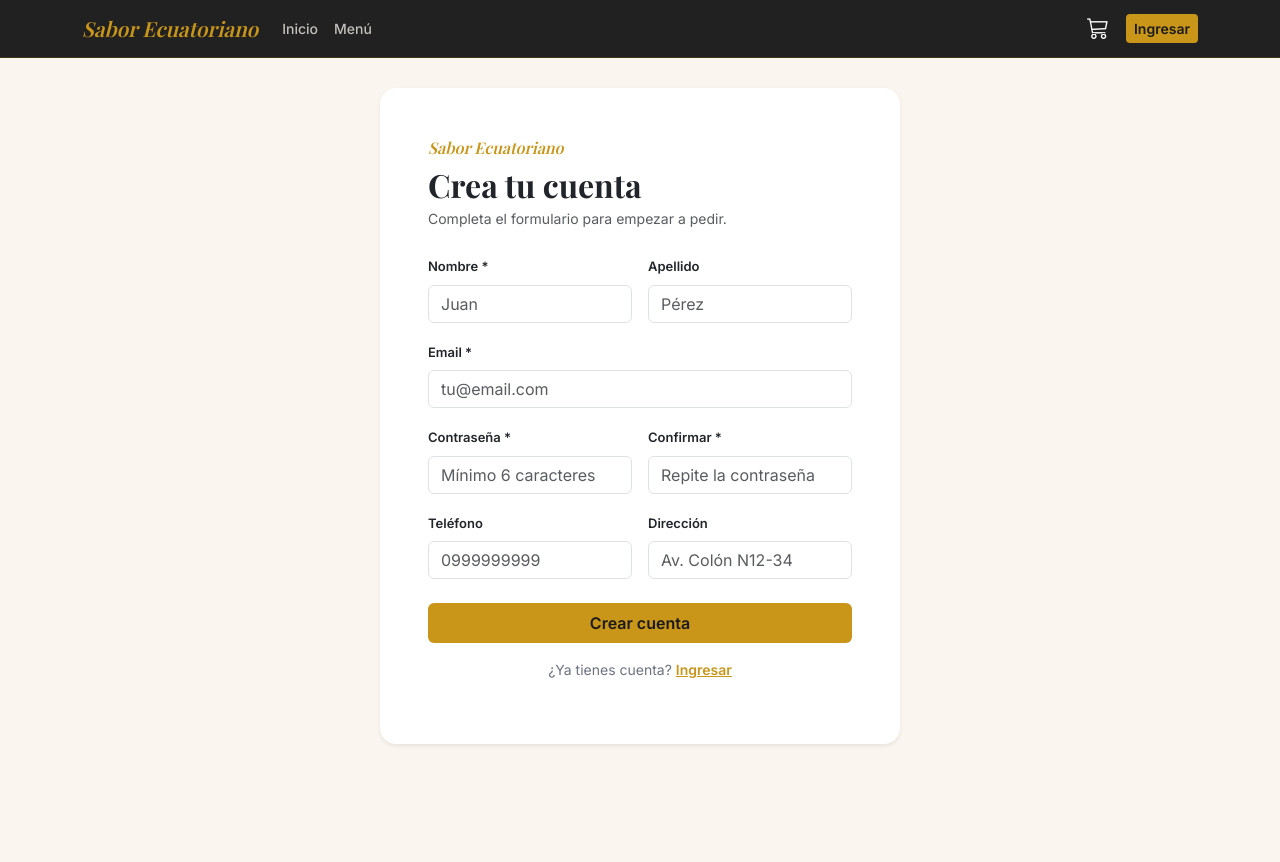
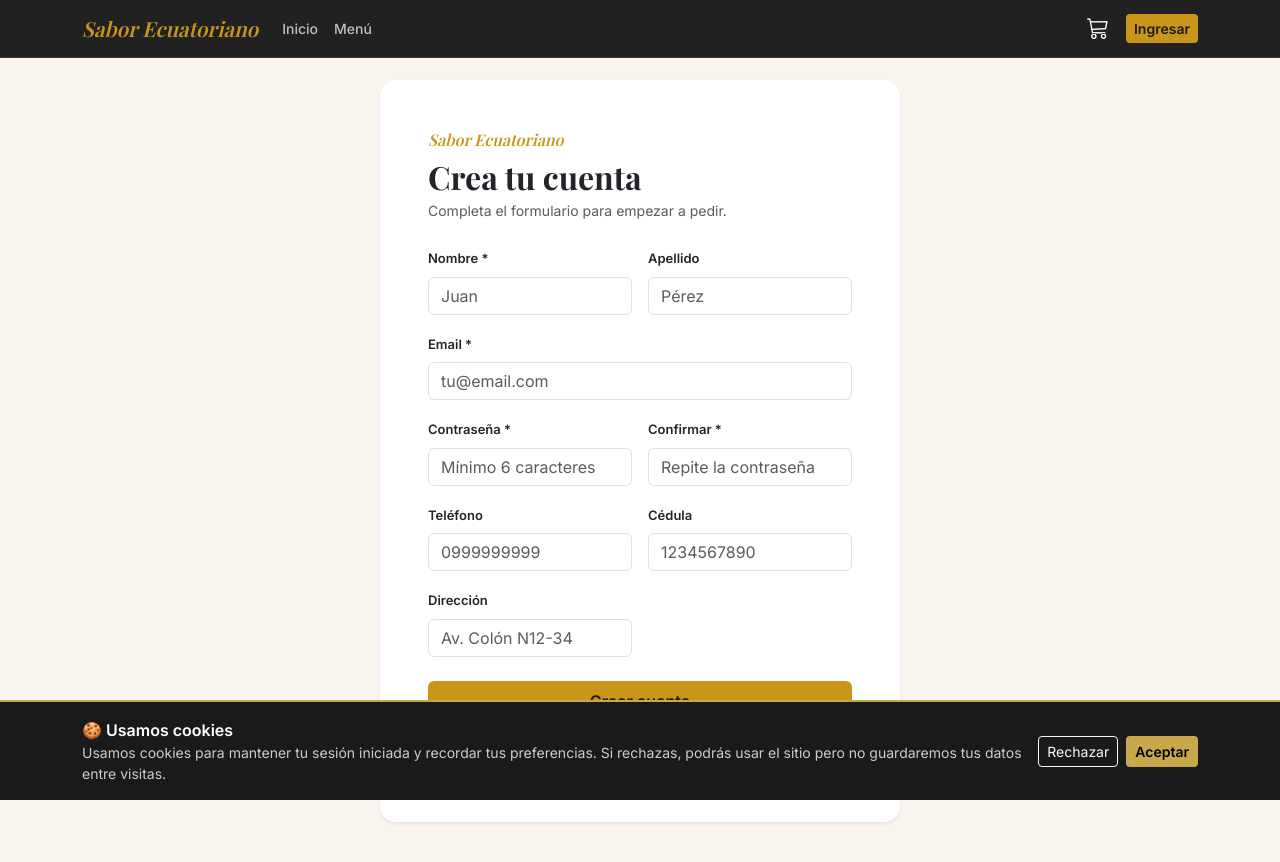
Before and after one commit to SamNunez31/saborecuatorianoreto3, an Angular app in the folder sabor/frontend-reto3/: page /auth/register in a window 1280 px wide. Shown: the top 862 px of the page. Before the commit the page ends 800 px from the top, so only its background shows below. Built offline with nearby package versions, Linux system fonts and the light colour scheme; a web font is replaced by a local one.

Commit message:
feat: campo cédula en registro + banner de cookies

```diff
--- a/sabor/frontend-reto3/src/app/app.component.ts
+++ b/sabor/frontend-reto3/src/app/app.component.ts
@@ -2,12 +2,14 @@ import { Component } from '@angular/core';
 import { RouterOutlet } from '@angular/router';
 import { NavbarComponent } from './shared/navbar/navbar.component';
 import { ToastContainerComponent } from './shared/toast/toast-container.component';
+import { CookieBannerComponent } from './shared/cookie-banner/cookie-banner.component';
 
 @Component({
   selector: 'app-root',
   standalone: true,
-  imports: [RouterOutlet, NavbarComponent, ToastContainerComponent],
+  imports: [RouterOutlet, NavbarComponent, ToastContainerComponent, CookieBannerComponent],
   template: `
+    <app-cookie-banner />
     <app-navbar />
     <router-outlet />
     <app-toast-container />
--- a/sabor/frontend-reto3/src/app/auth/register/register.component.ts
+++ b/sabor/frontend-reto3/src/app/auth/register/register.component.ts
@@ -92,6 +92,16 @@ function passwordsMatch(c: AbstractControl): ValidationErrors | null {
                 <div class="invalid-feedback" role="alert">Ingresa exactamente 10 dígitos numéricos.</div>
               }
             </div>
+            <!-- Cédula -->
+            <div class="col-sm-6">
+              <label for="cedula" class="form-label fw-semibold" style="font-size:13px">Cédula</label>
+              <input id="cedula" type="text" class="form-control" formControlName="cedula"
+                     placeholder="1234567890" maxlength="10"
+                     [class.is-invalid]="f['cedula'].invalid && f['cedula'].touched">
+              @if (f['cedula'].invalid && f['cedula'].touched) {
+                <div class="invalid-feedback" role="alert">Ingresa exactamente 10 dígitos numéricos.</div>
+              }
+            </div>
             <!-- Dirección -->
             <div class="col-sm-6">
               <label for="direccion" class="form-label fw-semibold" style="font-size:13px">Dirección</label>
@@ -131,6 +141,7 @@ export class RegisterComponent {
     password:        ['', [Validators.required, Validators.minLength(6)]],
     passwordConfirm: ['', Validators.required],
     telefono:        ['', [Validators.pattern(/^[0-9]{10}$/)]],
+    cedula:          ['', [Validators.pattern(/^[0-9]{10}$/)]],
     direccion:       ['']
   }, { validators: passwordsMatch });
 
--- /dev/null
+++ b/sabor/frontend-reto3/src/app/shared/cookie-banner/cookie-banner.component.ts
@@ -0,0 +1,49 @@
+import { Component, signal, OnInit } from '@angular/core';
+import { CommonModule } from '@angular/common';
+
+@Component({
+  selector: 'app-cookie-banner',
+  standalone: true,
+  imports: [CommonModule],
+  template: `
+    @if (mostrar()) {
+      <div class="position-fixed bottom-0 start-0 end-0 p-3"
+           style="background:#1a1a1a;color:#fff;z-index:9999;border-top:2px solid #c9a84c"
+           role="alertdialog" aria-labelledby="cookie-title" aria-describedby="cookie-desc">
+        <div class="container d-flex flex-column flex-md-row align-items-center justify-content-between gap-3">
+          <div>
+            <p class="mb-0 fw-semibold" id="cookie-title">🍪 Usamos cookies</p>
+            <p class="mb-0 small" style="color:#ccc" id="cookie-desc">
+              Usamos cookies para mantener tu sesión iniciada y recordar tus preferencias.
+              Si rechazas, podrás usar el sitio pero no guardaremos tus datos entre visitas.
+            </p>
+          </div>
+          <div class="d-flex gap-2 flex-shrink-0">
+            <button class="btn btn-outline-light btn-sm" (click)="rechazar()">Rechazar</button>
+            <button class="btn btn-sm fw-semibold"
+                    style="background:#c9a84c;color:#000" (click)="aceptar()">Aceptar</button>
+          </div>
+        </div>
+      </div>
+    }
+  `
+})
+export class CookieBannerComponent implements OnInit {
+  mostrar = signal(false);
+
+  ngOnInit() {
+    if (localStorage.getItem('cookie_consent') === null) {
+      this.mostrar.set(true);
+    }
+  }
+
+  aceptar() {
+    localStorage.setItem('cookie_consent', 'true');
+    this.mostrar.set(false);
+  }
+
+  rechazar() {
+    localStorage.setItem('cookie_consent', 'false');
+    this.mostrar.set(false);
+  }
+}
```
